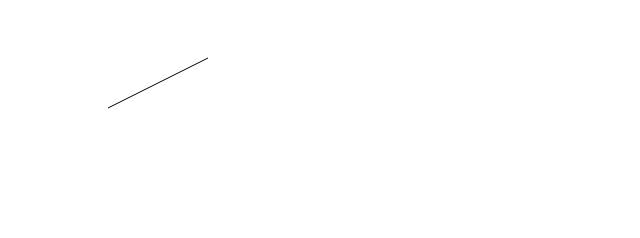
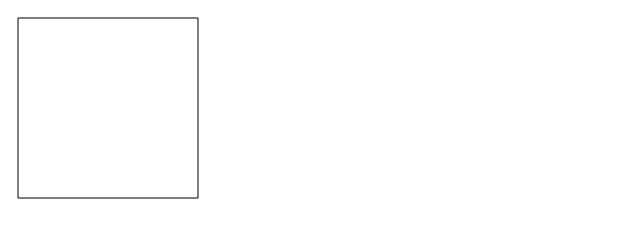
Before and after one commit to costas-basdekis/Shadows.js, a plain HTML site: page index.html in a window 1280 px wide. Shown: the whole page, without its empty margins (0-640 px from the left). Drawn offline with Linux system fonts and the light colour scheme.

Commit message:
Add basic outer box

```diff
--- a/index.html
+++ b/index.html
@@ -3,10 +3,28 @@
 <head>
 	<!-- Load the Paper.js library -->
 	<script type="text/javascript" src="js/lib/paper-full.js"></script>
-	<script type="text/javascript" src="js/demo.js"></script>
+
 	<script type="text/javascript" src="js/utils/python.js"></script>
+	<script type="text/javascript" src="js/shadows/CartesianPoint.js"></script>
+	<script type="text/javascript" src="js/shadows/CartesianLine.js"></script>
+
+	<script type="text/javascript" src="js/demo/demo.js"></script>
+	<script type="text/javascript" src="js/demo/create-walls.js"></script>
 </head>
 <body>
 	<canvas id="myCanvas" resize></canvas>
+
+	<script type="text/javascript">
+		var oldOnLoad = window.onload;
+
+		function onLoad() {
+			if (oldOnLoad) {
+				oldOnLoad();
+			}
+			ShadowsApp.init();
+		}
+
+		window.onload = onLoad;
+	</script>
 </body>
 </html>
--- a/js/demo.js
+++ /dev/null
@@ -1,19 +0,0 @@
-// Only executed our code once the DOM is ready.
-window.onload = function() {
-	// Get a reference to the canvas object
-	var canvas = document.getElementById('myCanvas');
-	// Create an empty project and a view for the canvas:
-	paper.setup(canvas);
-	// Create a Paper.js Path to draw a line into it:
-	var path = new paper.Path();
-	// Give the stroke a color
-	path.strokeColor = 'black';
-	var start = new paper.Point(100, 100);
-	// Move to start and draw a line from there
-	path.moveTo(start);
-	// Note that the plus operator on Point objects does not work
-	// in JavaScript. Instead, we need to call the add() function:
-	path.lineTo(start.add([ 100, -50 ]));
-	// Draw the view now:
-	paper.view.draw();
-}
--- /dev/null
+++ b/js/demo/create-walls.js
@@ -0,0 +1,76 @@
+var ShadowsApp = (function defineShadowsApp(obj, _) {
+	App = obj;
+
+	App.walls = [];
+	App.wallsPath;
+
+	App.createWalls = function createWalls() {
+		this.addOuterBox();
+
+		this.wallsPath = new _.Path();
+		this.linesToPath(this.walls, this.wallsPath);
+	};
+
+	App.addOuterBox = function addOuterBox () {
+		this.addBox({x: 10, y: 10}, {x: 190, y: 190});
+	};
+
+	App.addBox = function addBox(start, end) {
+		this.walls.push(Shadows.CartesianLine({
+			start: Shadows.CartesianPoint({
+				x: start.x,
+				y: start.y
+			}),
+			end: Shadows.CartesianPoint({
+				x: end.x,
+				y: start.y
+			}),
+		}));
+		this.walls.push(Shadows.CartesianLine({
+			start: Shadows.CartesianPoint({
+				x: end.x,
+				y: start.y
+			}),
+			end: Shadows.CartesianPoint({
+				x: end.x,
+				y: end.y
+			}),
+		}));
+		this.walls.push(Shadows.CartesianLine({
+			start: Shadows.CartesianPoint({
+				x: end.x,
+				y: end.y
+			}),
+			end: Shadows.CartesianPoint({
+				x: start.x,
+				y: end.y
+			}),
+		}));
+		this.walls.push(Shadows.CartesianLine({
+			start: Shadows.CartesianPoint({
+				x: start.x,
+				y: end.y
+			}),
+			end: Shadows.CartesianPoint({
+				x: start.x,
+				y: start.y
+			}),
+		}));
+	};
+
+	App.linesToPath = function linesToPath(lines, path) {
+		path.strokeColor = 'black';
+
+		for (var i = 0 ; i < lines.length ; i++) {
+			var line = lines[i];
+
+			var start = new _.Point(line.start.x, line.start.y);
+			var end = new _.Point(line.end.x, line.end.y);
+
+			path.moveTo(start);
+			path.lineTo(end);
+		}
+	};
+
+	return obj;
+})(ShadowsApp || {}, paper);
--- /dev/null
+++ b/js/demo/demo.js
@@ -0,0 +1,24 @@
+var ShadowsApp = (function defineShadowsApp(obj, _) {
+	App = obj;
+
+	App.init = function init() {
+		this.initPaper();
+		this.initWalls();
+		this.redraw();
+	};
+
+	App.initPaper = function initPaper() {
+		var canvas = document.getElementById('myCanvas');
+		_.setup(canvas);
+	};
+
+	App.initWalls = function initWalls() {
+		this.createWalls();
+	};
+
+	App.redraw = function redraw() {
+		_.view.draw();
+	};
+
+	return obj;
+})(ShadowsApp || {}, paper);
--- /dev/null
+++ b/js/shadows/CartesianLine.js
@@ -0,0 +1,36 @@
+var Shadows = (function defineShadows(obj) {
+	var CartesianLine = obj.CartesianLine = CLASS('CartesianLine', {
+		__init__: METHOD(DEF(
+			['self', {name:'start', default:None}, {name:'end', default:None}],
+			function __init__(self, start, end) {
+				self.__super__({name: '__init__'})();
+
+				self.start = start || Shadows.CartesianPoint();
+				self.end = end || Shadows.CartesianPoint();
+			})),
+		__copy__: METHOD(DEF(
+			['self'],
+			function __copy__(self) {
+				return CartesianLine({
+					start: self.start,
+					end: self.end,
+				});
+			})),
+		__deepcopy__: METHOD(DEF(
+			['self'],
+			function __deepcopy__(self) {
+				return CartesianLine({
+					start: self.start.__deepcopy__(),
+					end: self.end.__deepcopy__(),
+				});
+			})),
+		length: METHOD(DEF(
+			['self'],
+			function length(self) {
+				var diff = self.end.__copy__().minus([self.start]);
+				return diff.length();
+			})),
+	});
+
+	return obj;
+})(Shadows || {});
--- /dev/null
+++ b/js/shadows/CartesianPoint.js
@@ -0,0 +1,35 @@
+var Shadows = (function defineShadows(obj) {
+	var CartesianPoint = obj.CartesianPoint = CLASS('CartesianPoint', {
+		__init__: METHOD(DEF(
+			['self', {name:'x', default:0}, {name:'y', default:0}],
+			function __init__(self, x, y) {
+				self.__super__({name: '__init__'})();
+
+				self.x = x;
+				self.y = y;
+			})),
+		__copy__: METHOD(DEF(
+			['self'],
+			function __copy__(self) {
+				return CartesianPoint({
+					x: self.x,
+					y: self.y,
+				});
+			})),
+		length: METHOD(DEF(
+			['self'],
+			function length(self) {
+				return Math.sqrt(self.x * self.x + self.y * self.y);
+			})),
+		minus: METHOD(DEF(
+			['self', 'other'],
+			function minus(self, other) {
+				self.x -= other.x;
+				self.y -= other.y;
+
+				return self;
+			})),
+	});
+
+	return obj;
+})(Shadows || {});
```
